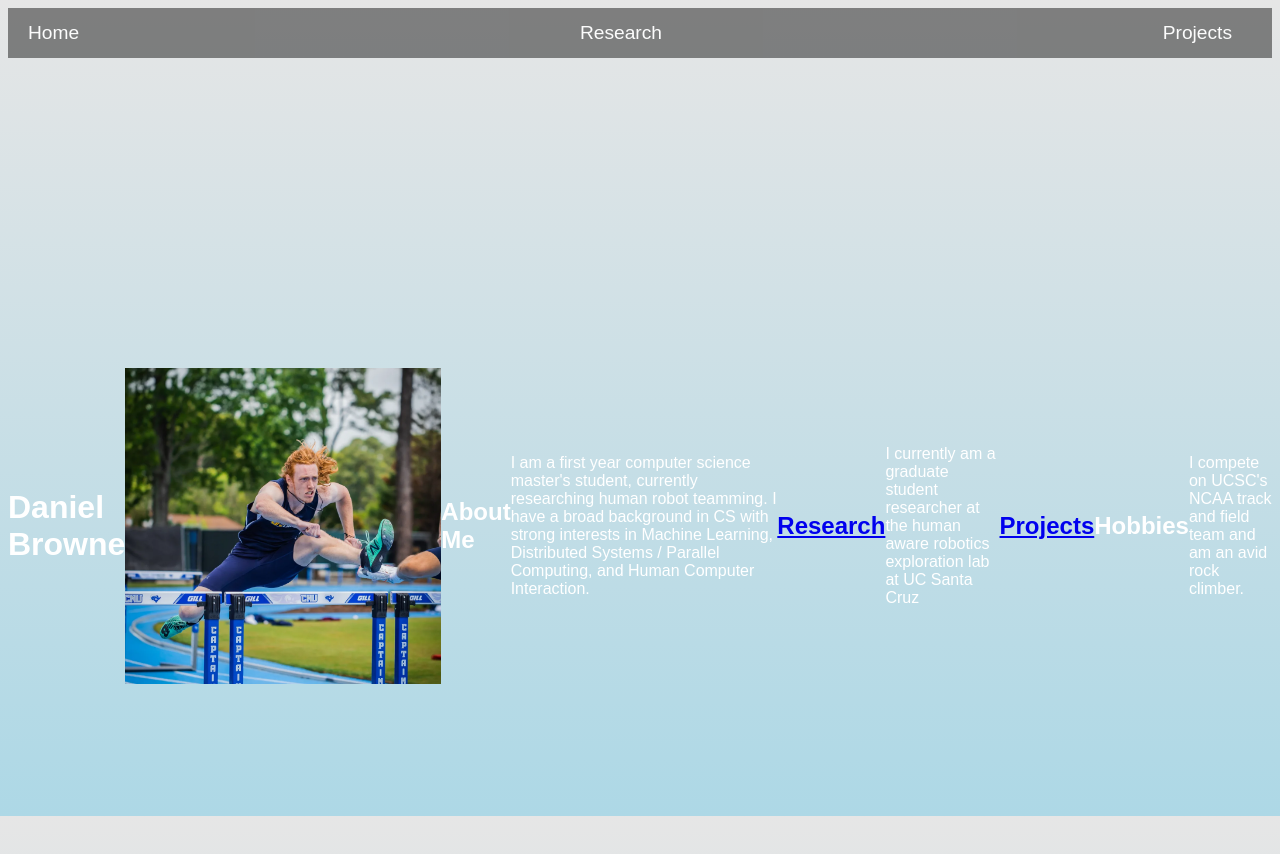
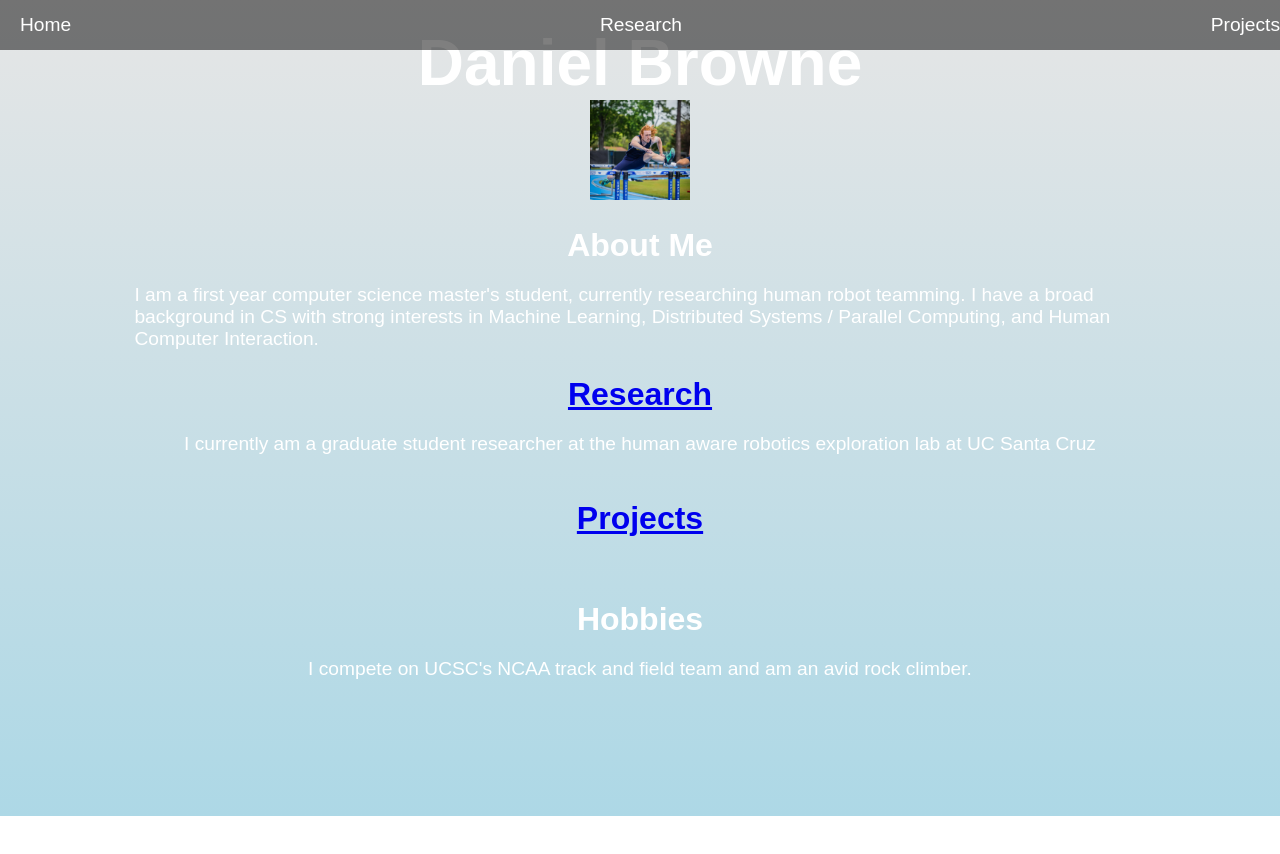
Before and after one commit to dbrowne11/dbrowne11.github.io, a plain HTML site: page index.html in a window 1280 px wide. After the commit the page ends 816 px from the top, so only its background shows below. Drawn offline with Linux system fonts and the light colour scheme.

Commit message:
Update styles.css
formatting

```diff
--- a/styles.css
+++ b/styles.css
@@ -2,13 +2,11 @@ body {
         background: linear-gradient(to bottom, #e6e6e6, #add8e6);
         height: 100vh;
         display: flex;
+        flex-direction: column;
         align-items: center;
-        justify-content: center;
         font-family: Arial, sans-serif;
         color: white;
-        flex-wrap: wrap;
       }
-
       nav {
         display: flex;
         justify-content: space-between;
@@ -17,27 +15,40 @@ nav {
         height: 50px;
         padding: 0 20px;
         background-color: rgba(0, 0, 0, 0.5);
-        opacity: 0.9;
-
+        position: fixed;
+        top: 0;
+        left: 0;
+        right: 0;
       }
-
-main {
-        margin-top: 50px;
-        display: flex;
-        align-items: center;
-        justify-content: center;
-        height: 100%;
-}
-
       nav a {
         color: white;
         text-decoration: none;
         font-size: 1.2em;
         margin-right: 20px;
       }
-
-img {
-    max-width: 50%;
-    min-width: 25%;
-    height: auto;
+      main {
+        margin-top: 50px;
+        display: flex;
+        flex-direction: column;
+        align-items: center;
+        width: 80%;
+        margin: 0 auto;
       }
+      h1 {
+        font-size: 4em;
+        margin: 0;
+        text-align: center;
+      }
+      section {
+        margin-top: 50px;
+        width: 100%;
+        text-align: center;
+      }
+      h2 {
+        font-size: 2em;
+        margin-bottom: 20px;
+      }
+      p {
+        font-size: 1.2em;
+        margin: 0;
+      }
```
Lines whose indentation alone changed are shown as unchanged.
